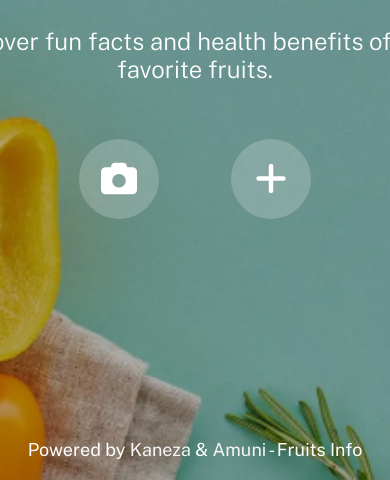
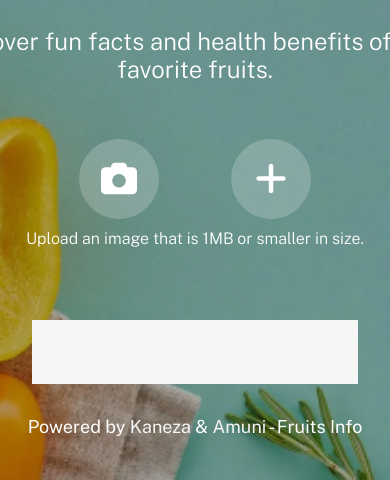
Before and after one commit to amankanz/fruits_info, a Django app: page / in a window 390 px wide; the page is wider, and only the part inside the window is pictured. Shown: the part 364-844 px from the top of that part. Run offline with Django 5.2, Linux system fonts and the light colour scheme.

```diff
--- a/fruits_info/app/templates/app/fruit_info.html
+++ b/fruits_info/app/templates/app/fruit_info.html
@@ -35,7 +35,7 @@
           {% endif %}
 
           <p><strong>Health Benefits:</strong></p>
-          <div>
+          <div class="container-info">
             {% if benefits %}
             <p>{{benefits}}</p>
             {% else %}
--- a/fruits_info/app/templates/app/index.html
+++ b/fruits_info/app/templates/app/index.html
@@ -47,8 +47,10 @@
             style="display: none"
           />
         </div>
+        <p class="warning">Upload an image that is 1MB or smaller in size.</p>
         <div id="spinner" class="loader" style="display: none"></div>
       </div>
+      <div id="videoContainer" class="videoContainer"></div>
     </main>
     <footer>
       Powered by
--- a/fruits_info/static/script/camera.js
+++ b/fruits_info/static/script/camera.js
@@ -1,6 +1,7 @@
 document.addEventListener("DOMContentLoaded", function () {
   const camera_button = document.getElementById("cameraButton");
   const spinner = document.getElementById("spinner");
+
   //   console.log('csrf:' + csrftoken);
   //   console.log('next:' + detailspageUrl)
 
@@ -13,11 +14,14 @@ document.addEventListener("DOMContentLoaded", function () {
             let video = document.createElement("video");
             video.srcObject = stream;
             video.play();
-            document.body.appendChild(video);
+            document.getElementById("videoContainer").appendChild(video);
 
             let captureButton = document.createElement("button");
             captureButton.innerText = "Capture";
-            document.body.appendChild(captureButton);
+
+            document
+              .getElementById("videoContainer")
+              .appendChild(captureButton);
 
             captureButton.addEventListener("click", function () {
               let canvas = document.createElement("canvas");
--- a/fruits_info/static/script/upload.js
+++ b/fruits_info/static/script/upload.js
@@ -1,7 +1,59 @@
+// document.addEventListener("DOMContentLoaded", function () {
+//   const upload_button = document.getElementById("uploadButton");
+//   const file_input = document.getElementById("fileInput");
+
+//   upload_button.addEventListener("click", function () {
+//     file_input.click();
+//   });
+
+//   file_input.addEventListener("change", function (ev) {
+//     const file = ev.target.files[0];
+
+//     if (file) {
+//       const reader = new FileReader();
+//       reader.onload = function (e) {
+//         let imageData = e.target.result;
+//         localStorage.setItem("imageData", imageData);
+
+//         // Show the spinner
+//         document.getElementById("spinner").style.display = "block";
+
+//         fetch(detailspageUrl, {
+//           method: "POST",
+//           headers: {
+//             "Content-Type": "application/json",
+//             "X-CSRFToken": csrftoken,
+//           },
+//           body: JSON.stringify({ imageData: imageData }),
+//         })
+//           .then((response) => {
+//             if (response.ok) {
+//               return response.json();
+//             } else {
+//               throw new Error("Network response was not ok");
+//             }
+//           })
+//           .then((data) => {
+//             // console.log("Success:", data);
+//             window.location.href = detailspageUrl; // Redirect to the details page
+//           })
+//           .catch((error) => {
+//             console.error("Error:", error);
+//           })
+//           .finally(() => {
+//             // Hide the spinner once the data is fetched or an error occurs
+//             // spinner.style.display = "none";
+//             document.getElementById("spinner").style.display = "none";
+//           });
+//       };
+//       reader.readAsDataURL(file);
+//     }
+//   });
+// });
+
 document.addEventListener("DOMContentLoaded", function () {
   const upload_button = document.getElementById("uploadButton");
   const file_input = document.getElementById("fileInput");
-  const spinner = document.getElementById("spinner");
 
   upload_button.addEventListener("click", function () {
     file_input.click();
@@ -17,7 +69,7 @@ document.addEventListener("DOMContentLoaded", function () {
         localStorage.setItem("imageData", imageData);
 
         // Show the spinner
-        spinner.style.display = "block";
+        document.getElementById("spinner").style.display = "block";
 
         fetch(detailspageUrl, {
           method: "POST",
@@ -35,7 +87,6 @@ document.addEventListener("DOMContentLoaded", function () {
             }
           })
           .then((data) => {
-            // console.log("Success:", data);
             window.location.href = detailspageUrl; // Redirect to the details page
           })
           .catch((error) => {
@@ -43,7 +94,7 @@ document.addEventListener("DOMContentLoaded", function () {
           })
           .finally(() => {
             // Hide the spinner once the data is fetched or an error occurs
-            spinner.style.display = "none";
+            document.getElementById("spinner").style.display = "none";
           });
       };
       reader.readAsDataURL(file);
--- a/fruits_info/static/style/loader.css
+++ b/fruits_info/static/style/loader.css
@@ -19,6 +19,8 @@
   width: 50px;
   height: 50px;
   animation: spin 2s linear infinite;
+  z-index: 9999;
+  position: relative;
 }
 
 @keyframes spin {
@@ -29,3 +31,10 @@
     transform: rotate(360deg);
   }
 }
+
+#main .videoContainer {
+  height: 4rem;
+  margin: 2rem;
+  width: 100wh;
+  background-color: #f5f5f5;
+}
--- a/fruits_info/static/style/style.css
+++ b/fruits_info/static/style/style.css
@@ -64,6 +64,9 @@ footer a:hover {
   font-weight: 300;
   margin-bottom: 40px;
 }
+.hero .warning {
+  font-size: 1rem;
+}
 
 main a {
   all: unset;
@@ -95,11 +98,12 @@ main a {
 }
 
 footer {
-  position: absolute;
+  /* position: absolute; */
   bottom: 20px;
   width: 100%;
   text-align: center;
   font-size: 18px;
+  /* margin-top: 10rem; */
 }
 
 footer a {
```
Also changed, not shown: fruits_info/static/style/fruit_info.css (+29 -6 lines).
